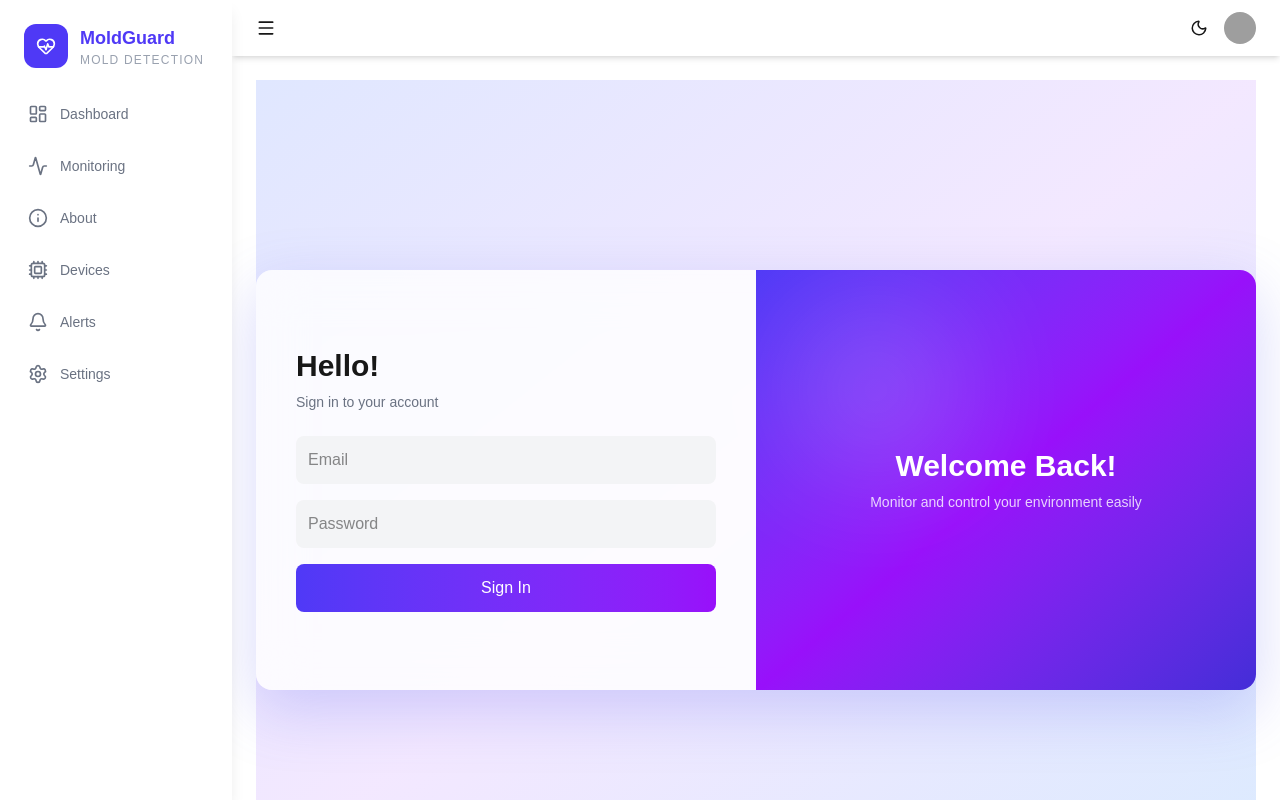
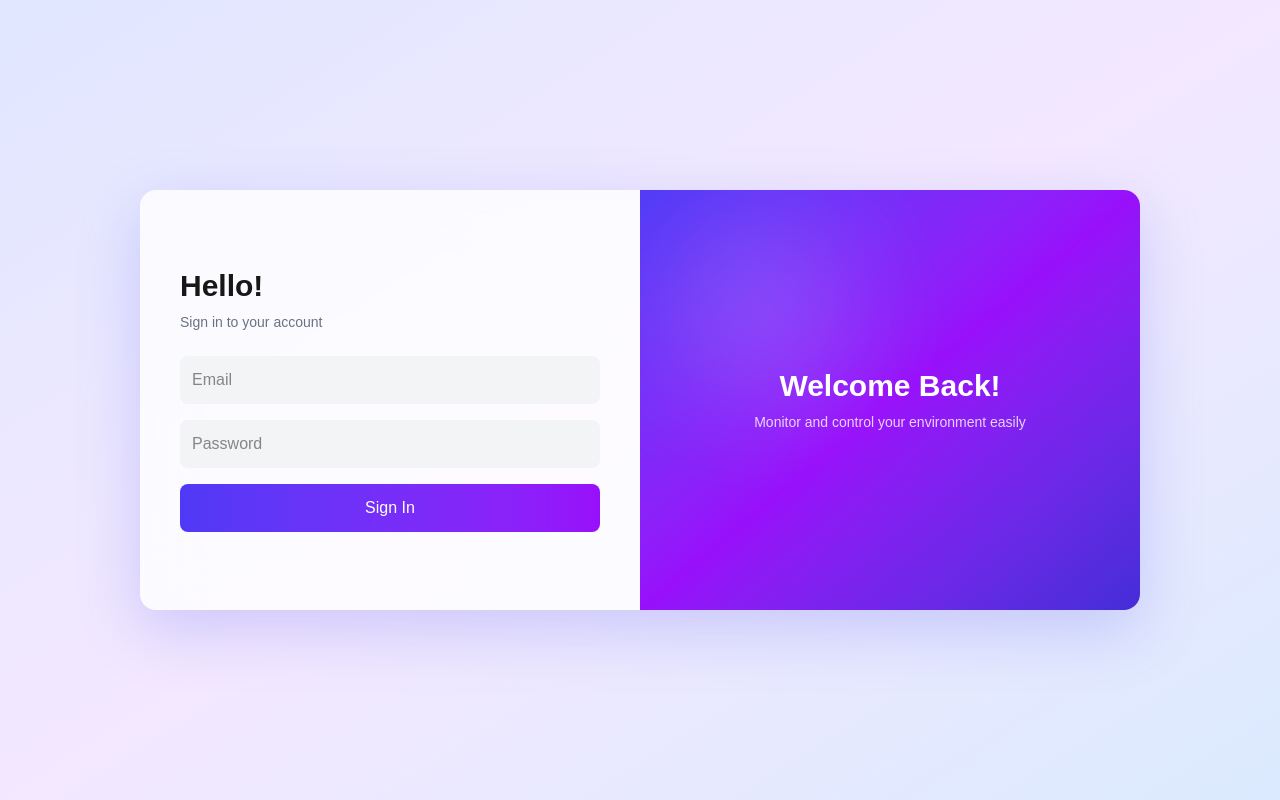
Before and after one commit to Aqillaaprly/MoldDetection_PBL6, a Next.js app: page /login in a window 1280 px wide. Built offline with nearby package versions, Linux system fonts and the light colour scheme; grey boxes are pictures that could not be loaded.

Commit message:
new formating

```diff
--- /dev/null
+++ b/app/(auth)/layout.tsx
@@ -0,0 +1,13 @@
+export default function AuthLayout({
+  children,
+}: {
+  children: React.ReactNode
+}) {
+  return (
+    <html>
+      <body className="bg-gradient-to-br from-indigo-100 via-purple-100 to-blue-100">
+        {children}
+      </body>
+    </html>
+  )
+}
--- a/components/auth/LoginForm.tsx
+++ b/app/(auth)/login/page.tsx
@@ -4,7 +4,7 @@ import { useState } from "react"
 import { useRouter } from "next/navigation"
 import { login } from "@/lib/auth"
 
-export default function LoginForm() {
+export default function LoginPage() {
   const router = useRouter()
   const [email, setEmail] = useState("")
   const [password, setPassword] = useState("")
@@ -25,7 +25,6 @@ export default function LoginForm() {
   return (
     <div className="min-h-screen flex items-center justify-center bg-gradient-to-br from-indigo-100 via-purple-100 to-blue-100">
 
-      {/* CARD */}
       <div className="w-[900px] md:w-[1000px] h-[420px] backdrop-blur-xl bg-white/80 rounded-2xl shadow-[0_20px_60px_rgba(99,102,241,0.25)] overflow-hidden grid grid-cols-2 animate-fadeIn">
 
         {/* LEFT */}
@@ -65,7 +64,6 @@ export default function LoginForm() {
         {/* RIGHT */}
         <div className="bg-gradient-to-br from-indigo-600 via-purple-600 to-indigo-700 flex items-center justify-center text-white relative">
 
-          {/* glow effect */}
           <div className="absolute w-40 h-40 bg-white/20 rounded-full blur-3xl top-10 left-10"></div>
 
           <div className="text-center z-10">
--- /dev/null
+++ b/app/(main)/layout.tsx
@@ -0,0 +1,34 @@
+import "../globals.css"
+import Navbar from "@/components/layout/Navbar"
+import Sidebar from "@/components/layout/Sidebar"
+
+export default function RootLayout({
+  children,
+}:{
+  children:React.ReactNode
+}) {
+
+  return (
+    <html>
+      <body className="bg-gray-100 dark:bg-gray-950">
+
+        <div className="flex h-screen">
+
+          <Sidebar/>
+
+          <div className="flex flex-col flex-1">
+
+            <Navbar/>
+
+            <main className="p-6 overflow-y-auto">
+              {children}
+            </main>
+
+          </div>
+
+        </div>
+
+      </body>
+    </html>
+  )
+}
--- a/app/layout.tsx
+++ b/app/layout.tsx
@@ -1,34 +1,13 @@
 import "./globals.css"
-import Navbar from "@/components/layout/Navbar"
-import Sidebar from "@/components/layout/Sidebar"
 
 export default function RootLayout({
   children,
-}:{
-  children:React.ReactNode
+}: {
+  children: React.ReactNode
 }) {
-
   return (
-    <html>
-      <body className="bg-gray-100 dark:bg-gray-950">
-
-        <div className="flex h-screen">
-
-          <Sidebar/>
-
-          <div className="flex flex-col flex-1">
-
-            <Navbar/>
-
-            <main className="p-6 overflow-y-auto">
-              {children}
-            </main>
-
-          </div>
-
-        </div>
-
-      </body>
+    <html lang="en">
+      <body>{children}</body>
     </html>
   )
 }
--- a/app/login/page.tsx
+++ /dev/null
@@ -1,5 +0,0 @@
-import LoginForm from "@/components/auth/LoginForm"
-
-export default function LoginPage() {
-  return <LoginForm />
-}
```
Also changed, not shown: app/(main)/about/page.tsx (renamed from app/about/page.tsx), app/(main)/devices/page.tsx (renamed from app/devices/page.tsx), app/(main)/monitoring/page.tsx (renamed from app/monitoring/page.tsx), app/(main)/page.tsx (renamed from app/page.tsx).
